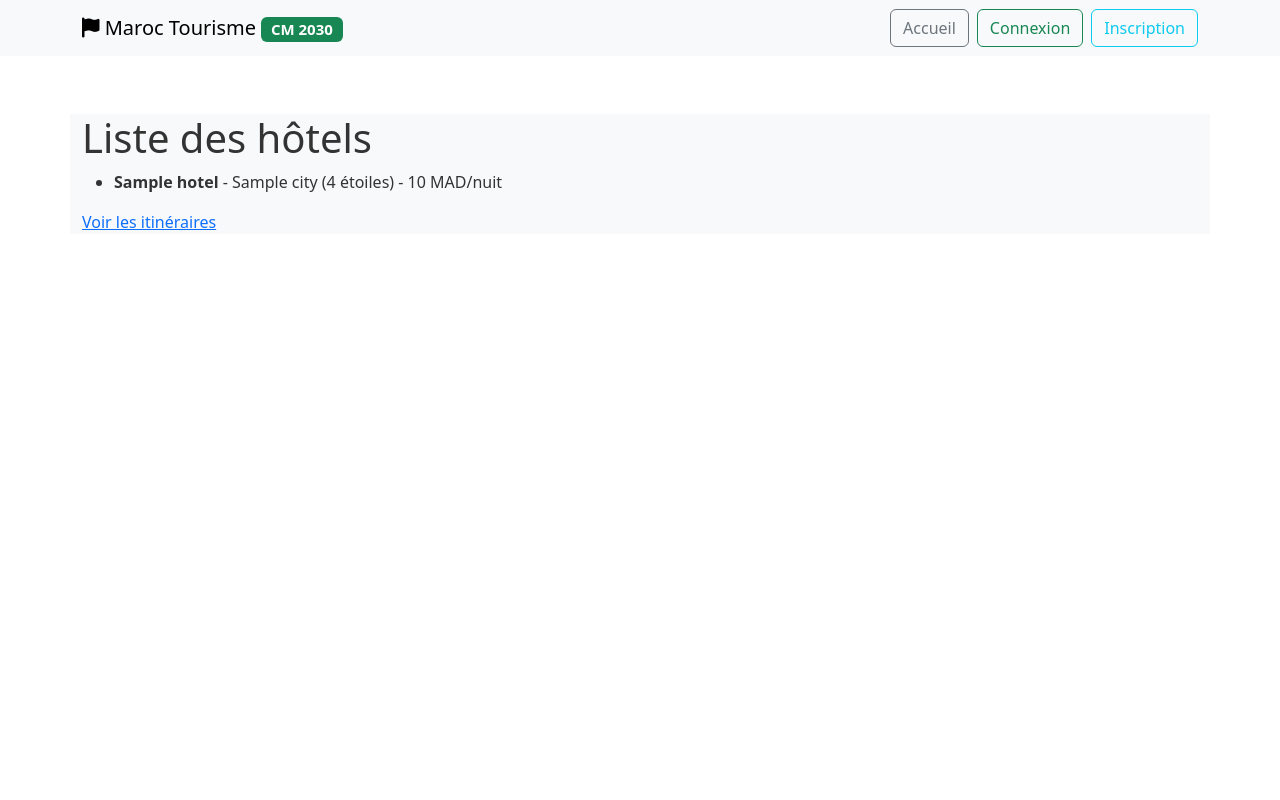
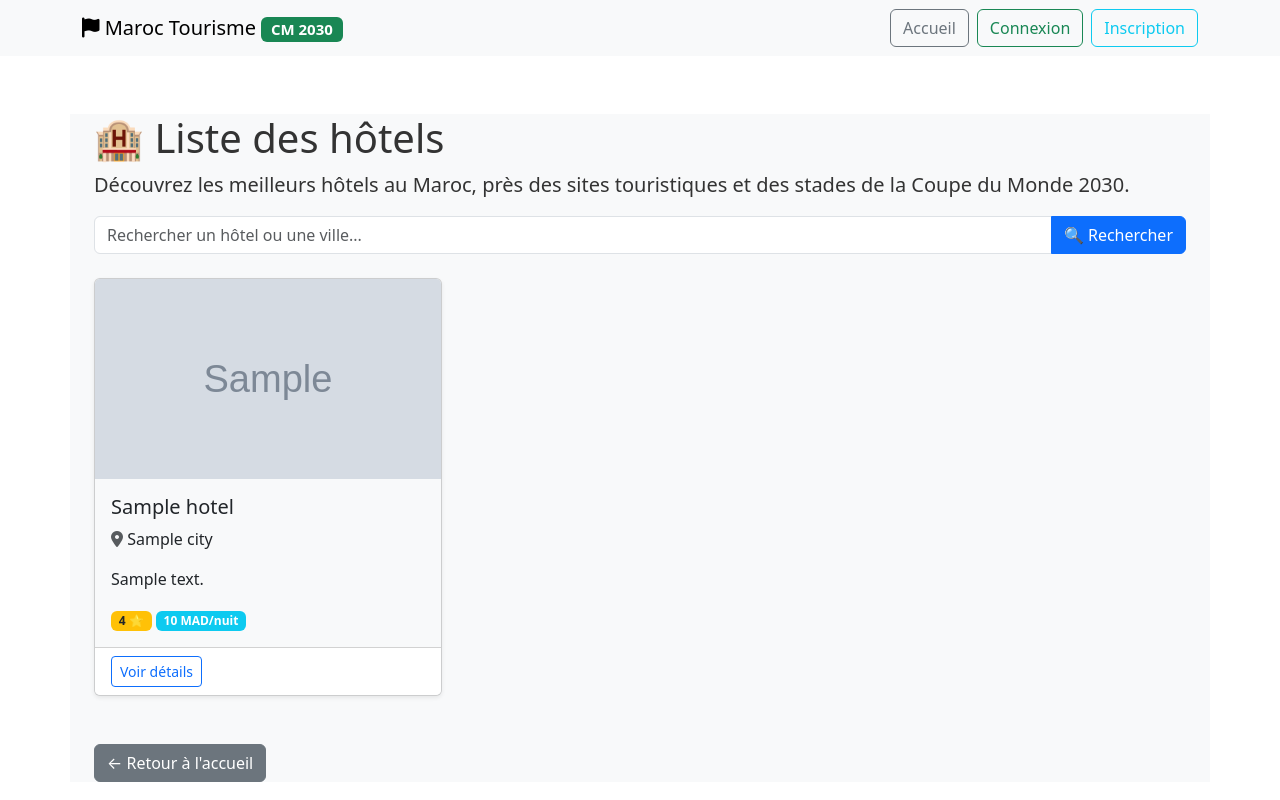
Before and after one commit to h1mza07/Digital-creativity, a Django app: template templates/hotels/hotel_list.html in a window 1280 px wide. Run offline with Django 4.2, Linux system fonts and the light colour scheme; the template is opened without the code that fills it: most values are stand-ins (such as "Sample title", 1, 10 or a date in 2020); grey boxes marked "Sample" are stand-in pictures.

Commit message:
🎨 Templates hotels: ajout liste/détail + correction images

```diff
--- a/hotels/templates/hotels/hotel_list.html
+++ b/hotels/templates/hotels/hotel_list.html
@@ -1,18 +1,58 @@
 {% extends "base.html" %}
 
-{% block title %}Liste des hôtels{% endblock %}
+{% block title %}Liste des hôtels - Maroc Tourisme 2030{% endblock %}
 
 {% block content %}
-<h1>Liste des hôtels</h1>
-<ul>
-    {% for hotel in hotels %}
-        <li>
-            <strong>{{ hotel.name }}</strong> - {{ hotel.city }}
-            ({{ hotel.stars }} étoiles) - {{ hotel.price_per_night }} MAD/nuit
-        </li>
-    {% empty %}
-        <li>Aucun hôtel trouvé.</li>
-    {% endfor %}
-</ul>
-<a href="/routes/">Voir les itinéraires</a>
+<div class="container mt-4">
+    <h1>🏨 Liste des hôtels</h1>
+    <p class="lead">Découvrez les meilleurs hôtels au Maroc, près des sites touristiques et des stades de la Coupe du Monde 2030.</p>
+
+    <!-- Barre de recherche (optionnelle) -->
+    <form method="GET" class="mb-4">
+        <div class="input-group">
+            <input type="text" name="q" class="form-control" placeholder="Rechercher un hôtel ou une ville..." value="{{ request.GET.q }}">
+            <button class="btn btn-primary" type="submit">🔍 Rechercher</button>
+        </div>
+    </form>
+
+    {% if hotels %}
+        <div class="row">
+        {% for hotel in hotels %}
+            <div class="col-md-6 col-lg-4 mb-4">
+                <div class="card h-100 shadow-sm">
+                    {% if hotel.image %}
+                        <img src="{{ hotel.image.url }}" class="card-img-top" alt="{{ hotel.name }}" style="height: 200px; object-fit: cover;">
+                    {% else %}
+                        <div class="bg-secondary text-white d-flex align-items-center justify-content-center" style="height: 200px;">
+                            <i class="fas fa-hotel fa-3x"></i>
+                        </div>
+                    {% endif %}
+                    <div class="card-body d-flex flex-column">
+                        <h5 class="card-title">{{ hotel.name }}</h5>
+                        <p class="card-text">
+                            <i class="fas fa-map-marker-alt text-muted"></i> {{ hotel.city.name }}
+                        </p>
+                        <p class="card-text">{{ hotel.description|truncatewords:20 }}</p>
+                        <div class="mt-auto">
+                            <span class="badge bg-warning text-dark">{{ hotel.rating }} ⭐</span>
+                            <span class="badge bg-info">{{ hotel.price }} MAD/nuit</span>
+                        </div>
+                    </div>
+                    <div class="card-footer bg-white">
+                        <a href="{% url 'hotel_detail' pk=hotel.pk %}" class="btn btn-outline-primary btn-sm">Voir détails</a>
+                    </div>
+                </div>
+            </div>
+        {% endfor %}
+        </div>
+    {% else %}
+        <div class="alert alert-info">
+            <i class="fas fa-info-circle"></i> Aucun hôtel disponible pour le moment.
+        </div>
+    {% endif %}
+
+    <div class="mt-4">
+        <a href="/" class="btn btn-secondary">← Retour à l'accueil</a>
+    </div>
+</div>
 {% endblock %}
```
Also changed, not shown: 1 other file.
